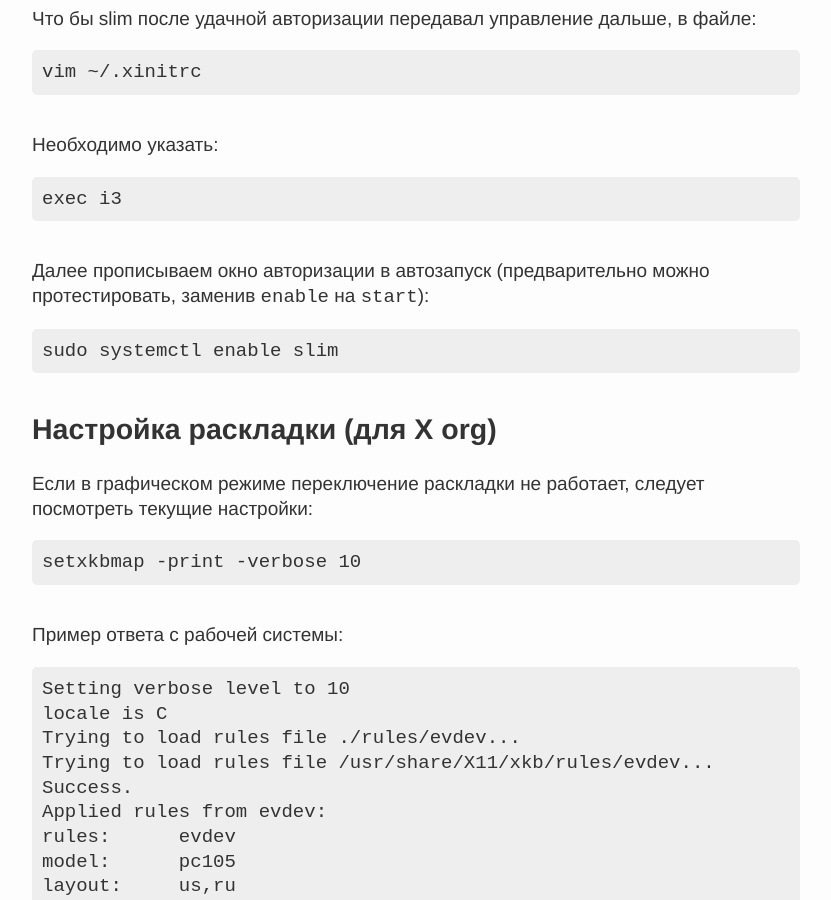
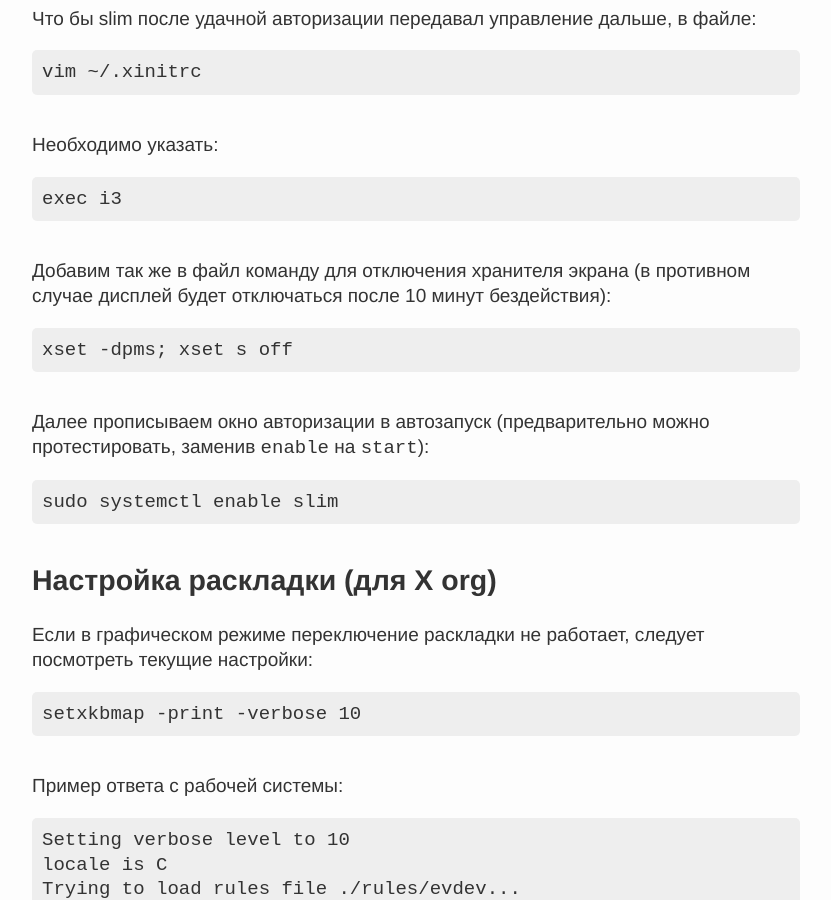
Before and after one commit to Vlad-ku/vlad-ku.github.io, a Jekyll site: the page built from _posts/2018-11-06-setting-arch.md, in a window 1280 px wide and 900 px high, scrolled down 2678 px. Shown: the whole window, without its empty margins (224-1055 px from the left). Built offline with Jekyll 4.4.1, drawn with Linux system fonts in a browser that asks for light colours; nearby versions of some CDN libraries.

Commit message:
убрано автоотключение экрана через 10 минут бездействия

````diff
--- a/_posts/2018-11-06-setting-arch.md
+++ b/_posts/2018-11-06-setting-arch.md
@@ -100,6 +100,12 @@ vim ~/.xinitrc
 
 ```
 exec i3
+```
+
+Добавим так же в файл команду для отключения хранителя экрана (в противном случае дисплей будет отключаться после 10 минут бездействия):
+
+```
+xset -dpms; xset s off
 ```
 
 Далее прописываем окно авторизации в автозапуск (предварительно можно протестировать, заменив `enable` на `start`):
````
